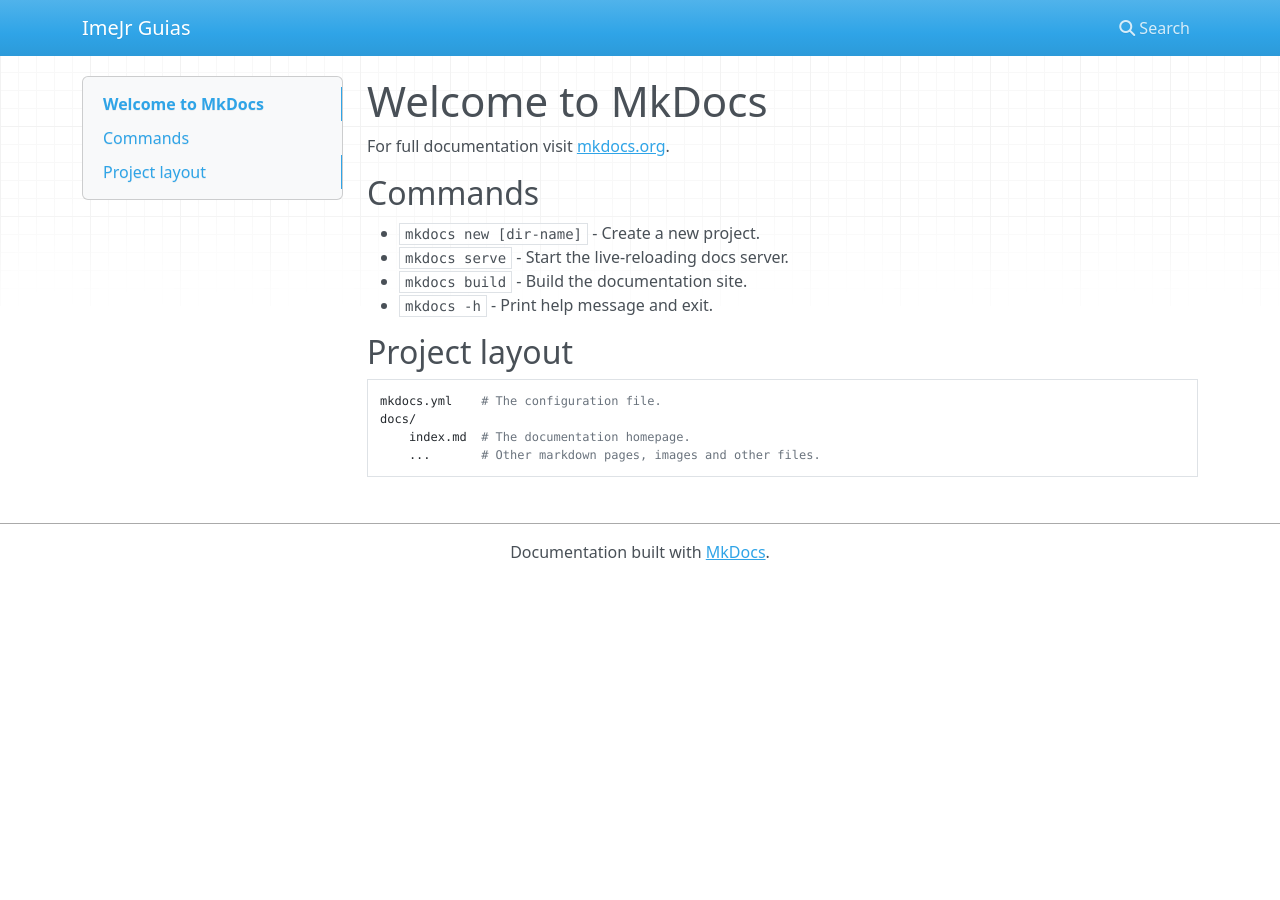
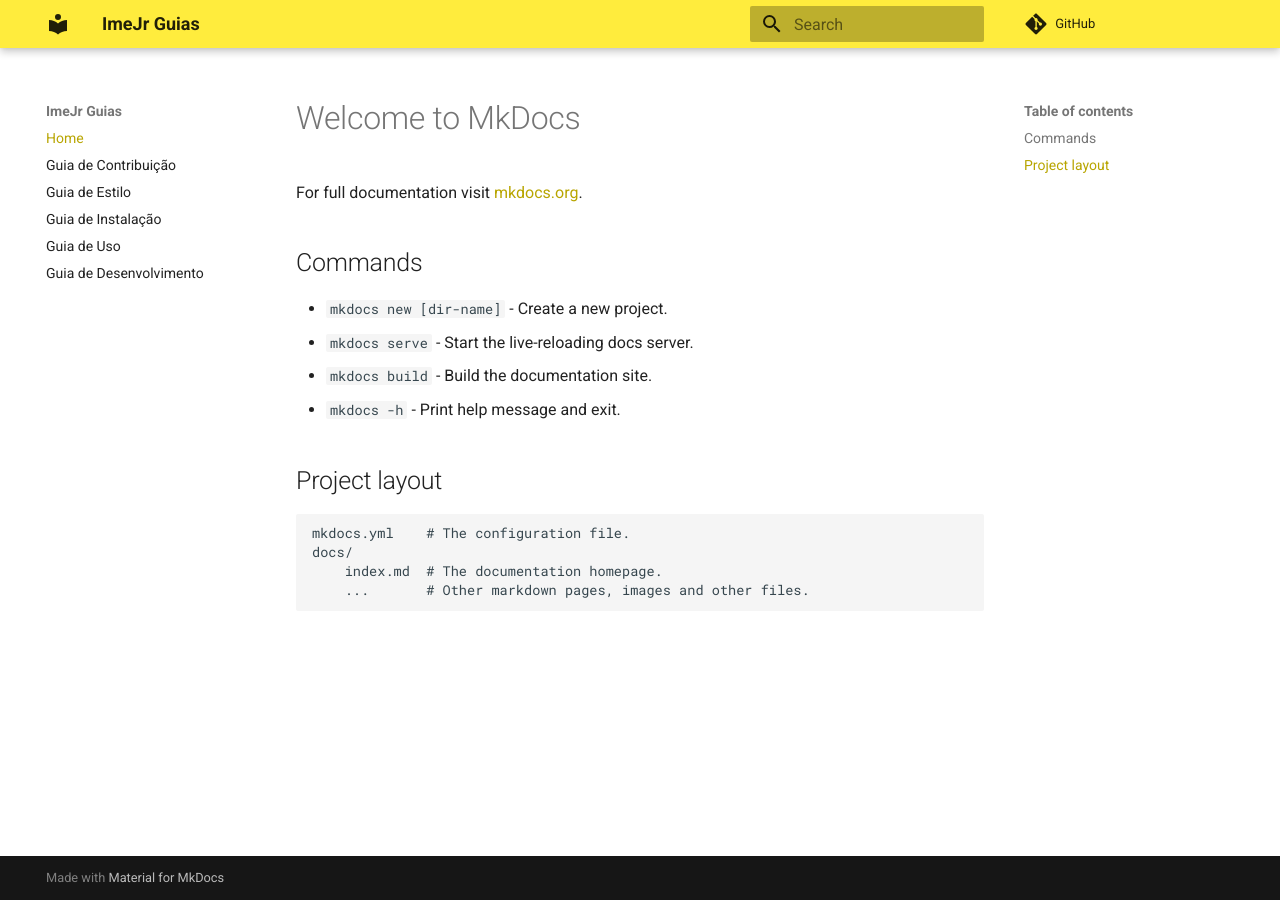
Before and after one commit to Ime-Jr/Guias, an MkDocs documentation site: the page built from docs/index.md, in a window 1280 px wide. Built offline with MkDocs 1.6.1 and Material for MkDocs 9.7.7, drawn with Linux system fonts in a browser that asks for light colours; nearby versions of some CDN libraries; comment, search, counter and statistics services are not loaded.

Commit message:
added mkdocs first configs

```diff
--- a/mkdocs.yml
+++ b/mkdocs.yml
@@ -1 +1,21 @@
 site_name: ImeJr Guias
+site_url: https://imejr.github.io/guias/
+repo_url: https://github.com/Ime-Jr/Guias
+edit_uri: edit/main/
+
+theme:
+  name: material
+  palette:
+    primary: yellow
+    accent: green
+  font:
+    text: Roboto
+    code: Roboto Mono
+
+nav:
+  - Home: index.md
+  - "Guia de Contribuição": contribuir.md
+  - "Guia de Estilo": estilo.md
+  - "Guia de Instalação": instalacao.md
+  - "Guia de Uso": uso.md
+  - "Guia de Desenvolvimento": desenvolvimento
```
